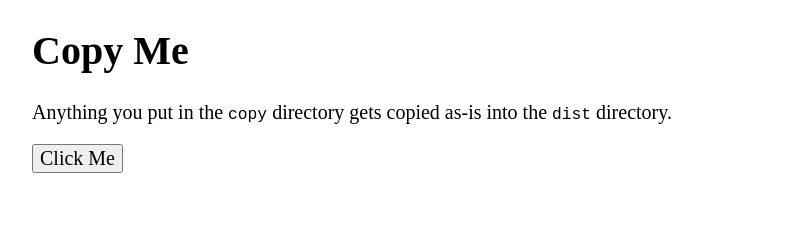
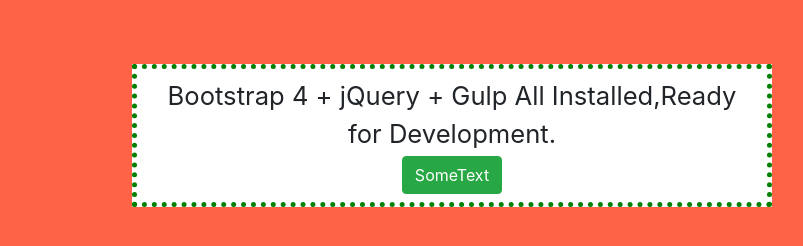
Before and after one commit to binaryrx/Bootstrap_4_MishMash, a website: page src/copy/index.html in a window 1280 px wide. Shown: the whole page, without its empty margins (188-991 px from the left). Drawn offline with nearby package versions, Linux system fonts and the light colour scheme; files that its build step writes are made by us from their sources; files whose address does not match are found by name.

Commit message:
Basic Style Changes

```diff
--- a/src/copy/index.html
+++ b/src/copy/index.html
@@ -1,19 +1,25 @@
 <!DOCTYPE html>
 <html>
-<head>
-	<title>Copy Me</title>
-	<link rel="stylesheet" type="text/css" href="css/main.css">
-</head>
-<body>
-	<h1>Copy Me</h1>
+  <head>
+    <title>Bootstrap+Gulp</title>
+	<link rel="stylesheet" type="text/css" href="css/main.css" />
+	<link href="https://stackpath.bootstrapcdn.com/bootstrap/4.3.1/css/bootstrap.min.css" rel="stylesheet" integrity="sha384-ggOyR0iXCbMQv3Xipma34MD+dH/1fQ784/j6cY/iJTQUOhcWr7x9JvoRxT2MZw1T" crossorigin="anonymous">
+  </head>
+  <body>
+    <div class="wrapper min-width-100 mh-100">
+		<p class="title">Bootstrap 4 + jQuery + Gulp All Installed,Ready for Development.<br>
+			<button class="btn btn-success">SomeText</button>
+		</p>
 
-	<p>Anything you put in the <code>copy</code> directory gets copied as-is into the <code>dist</code> directory.</p>
+	</div>
 
-	<p><button id="click-me">Click Me</button></p>
 
-	<!-- Scripts -->
-	<script src="js/detects.js"></script>
-	<script src="js/another-file.js"></script>
-	<script src="js/main.polyfills.js"></script>
-</body>
+
+    <script
+      src="https://code.jquery.com/jquery-3.4.0.min.js"
+      integrity="sha256-BJeo0qm959uMBGb65z40ejJYGSgR7REI4+CW1fNKwOg="
+      crossorigin="anonymous">
+	</script>
+    <script src="js/detects.js"></script>
+  </body>
 </html>
--- a/src/js/another-file.js
+++ /dev/null
@@ -1 +0,0 @@
-console.log('another-file.js file loaded');
--- a/src/js/detects.js
+++ b/src/js/detects.js
@@ -1 +1,4 @@
-console.log('detects.js file loaded');
+console.log('Javascript Ready');
+$(document).ready(function(){
+    console.log("jQuery Ready")
+});
--- a/src/js/main/_matches.polyfill.js
+++ /dev/null
@@ -1,7 +0,0 @@
-/**
- * Element.matches() polyfill (simple version)
- * https://developer.mozilla.org/en-US/docs/Web/API/Element/matches#Polyfill
- */
-if (!Element.prototype.matches) {
-	Element.prototype.matches = Element.prototype.msMatchesSelector || Element.prototype.webkitMatchesSelector;
-}
--- a/src/js/main/some-code.js
+++ /dev/null
@@ -1,4 +0,0 @@
-document.addEventListener('click', function (event) {
-	if (!event.target.matches('#click-me')) return;
-	alert('You clicked me!');
-}, false);
--- /dev/null
+++ b/src/sass/components/_general.scss
@@ -0,0 +1,16 @@
+.wrapper{
+    background:tomato;
+    position: absolute;
+    min-width: 100vw;
+    min-height: 100vh;
+	p.title{
+        font-size: 2vw;
+        text-align: center;
+        background-color: white;
+        width: 50vw;
+        margin: 0 auto;
+        margin-top: 5vw;
+        padding: 1vh 1vw;
+        border: 5px dotted green;
+	}
+}
--- a/src/sass/main.scss
+++ b/src/sass/main.scss
@@ -1 +1,2 @@
-@import "components/base"
+@import "components/base";
+@import "components/general";
```
Also changed, not shown: dist/css/main.css, dist/css/main.min.css, dist/index.html, dist/js/another-file.js (deleted), dist/js/another-file.min.js (deleted), dist/js/detects.js, dist/js/detects.min.js, dist/js/main.js (deleted), dist/js/main.min.js (deleted), dist/js/main.polyfills.js (deleted), dist/js/main.polyfills.min.js (deleted), src/sass/components/_base.scss (line endings or trailing spaces).
